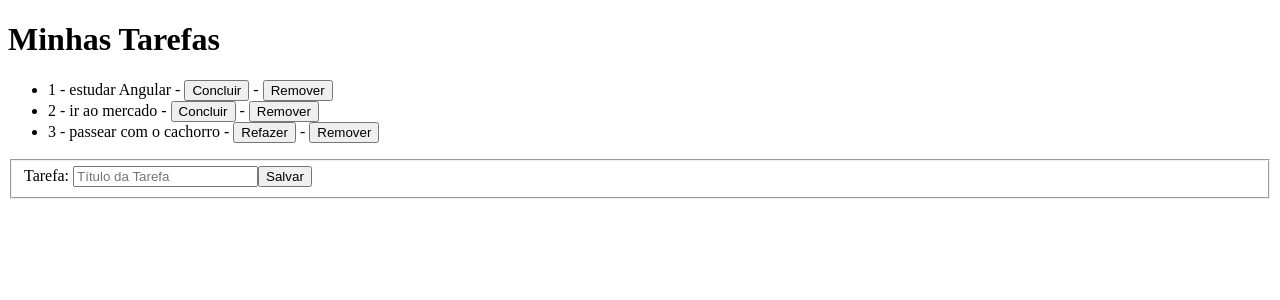
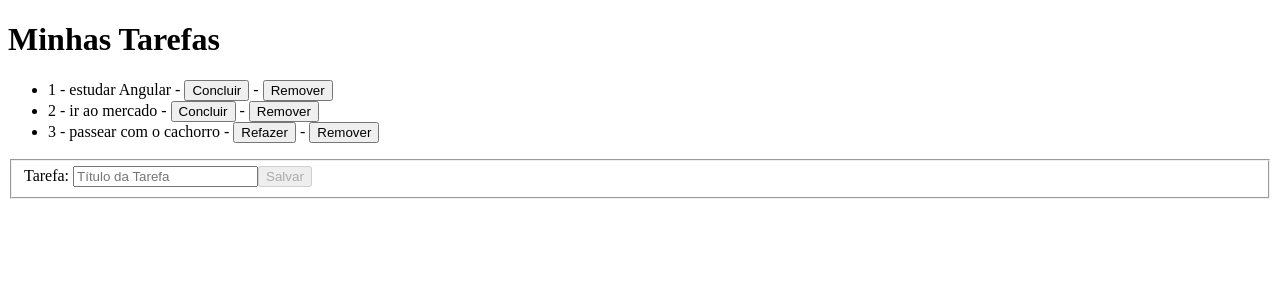
Before and after one commit to leosouza-dev/todo-angular, an Angular app: page / in a window 1280 px wide. Shown: the top 300 px of the page. Built offline with nearby package versions, Linux system fonts and the light colour scheme.

Commit message:
Desabilitando o botão enquanto o form for invalido

```diff
--- a/src/app/app.component.html
+++ b/src/app/app.component.html
@@ -15,6 +15,6 @@
     <label>Tarefa: </label>
     <input formControlName="title" type="text" placeholder="Título da Tarefa" maxlength="60">
     <small *ngIf="form.controls.title.invalid && !form.controls.title.pristine">Este campo deve conter entre 3 e 60 caracteres</small>
-    <button>Salvar</button>
+    <button [disabled]="form.invalid">Salvar</button>
   </fieldset>
 </form>
```
